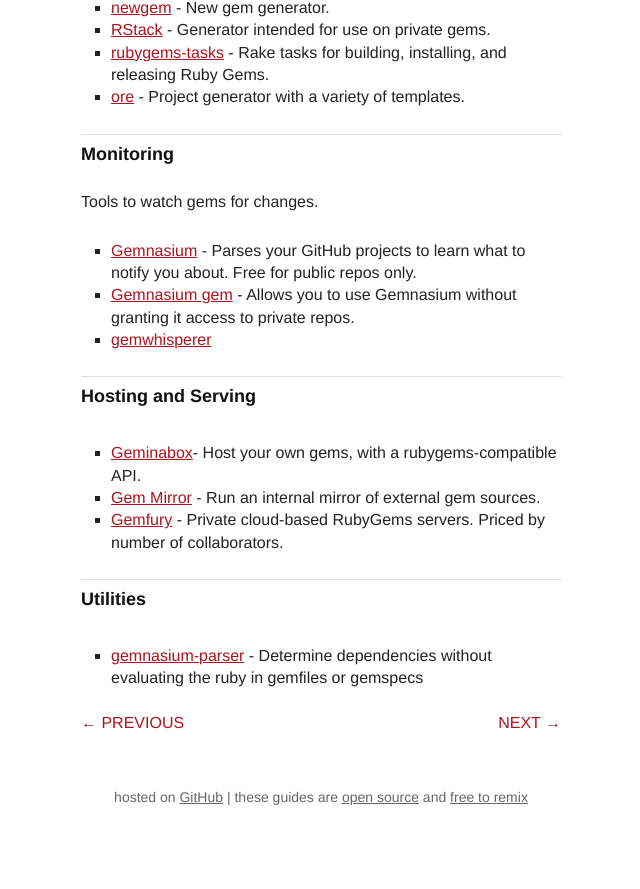
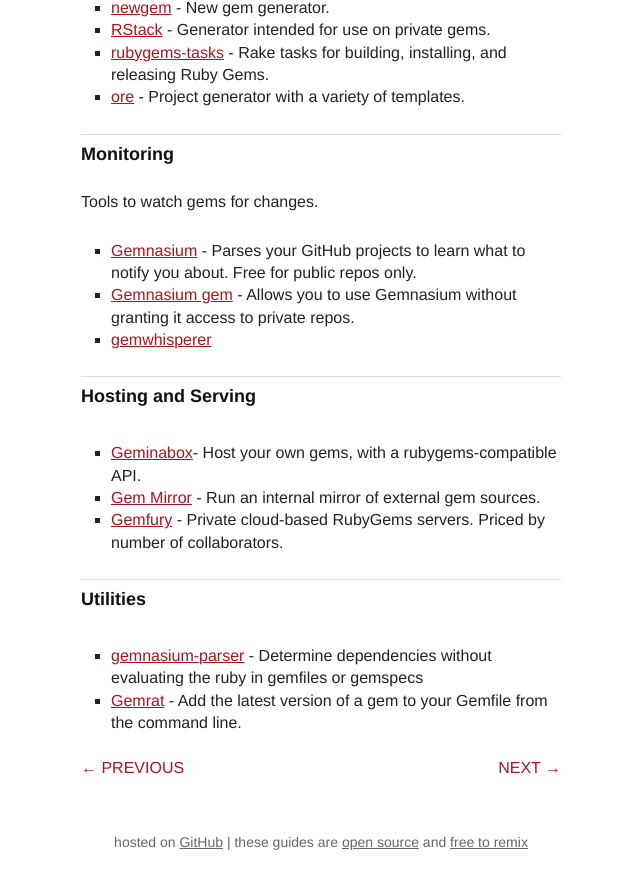
Before and after one commit to radar/guides, a Jekyll site: the page built from resources.md, in a window 1280 px wide and 900 px high, scrolled down 1369 px. Shown: the top 889 px of the window, without its empty margins (319-959 px from the left). Built offline with Jekyll 4.4.1, drawn with Linux system fonts in a browser that asks for light colours; before the commit the page ends 2224 px from its top, so only the background shows below that.

Commit message:
Add Gemrat to resources

```diff
--- a/resources.md
+++ b/resources.md
@@ -77,3 +77,4 @@ Utilities
 ---------
 
 * [gemnasium-parser](https://github.com/laserlemon/gemnasium-parser) - Determine dependencies without evaluating the ruby in gemfiles or gemspecs
+* [Gemrat](https://github.com/DruRly/gemrat) - Add the latest version of a gem to your Gemfile from the command line.
```
